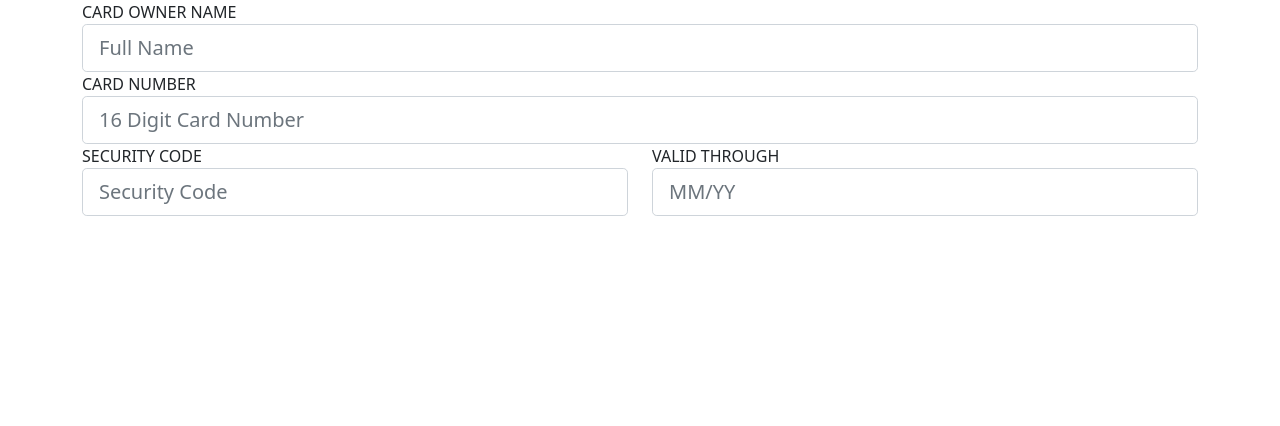
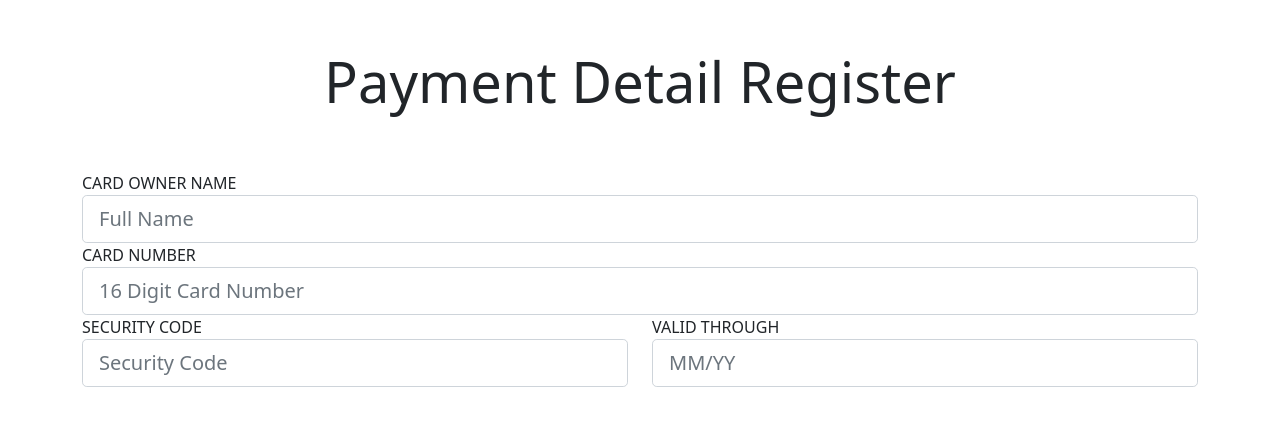
Before and after one commit to marcelotakayama/PaymentAPI, an Angular app in the folder PaymentApp/: page / in a window 1280 px wide. Shown: the top 426 px of the page. Built offline with nearby package versions, Linux system fonts and the light colour scheme.

Commit message:
iniciando o front em angular

```diff
--- a/PaymentApp/src/app/payment-details/payment-details.component.html
+++ b/PaymentApp/src/app/payment-details/payment-details.component.html
@@ -1 +1,7 @@
+<br><br>
+<div class="jumbotron">
+    <h1 class="display-4 text-center">Payment Detail Register</h1>
+</div>
+<br><br>
+
 <app-payment-detail-form></app-payment-detail-form>
```
